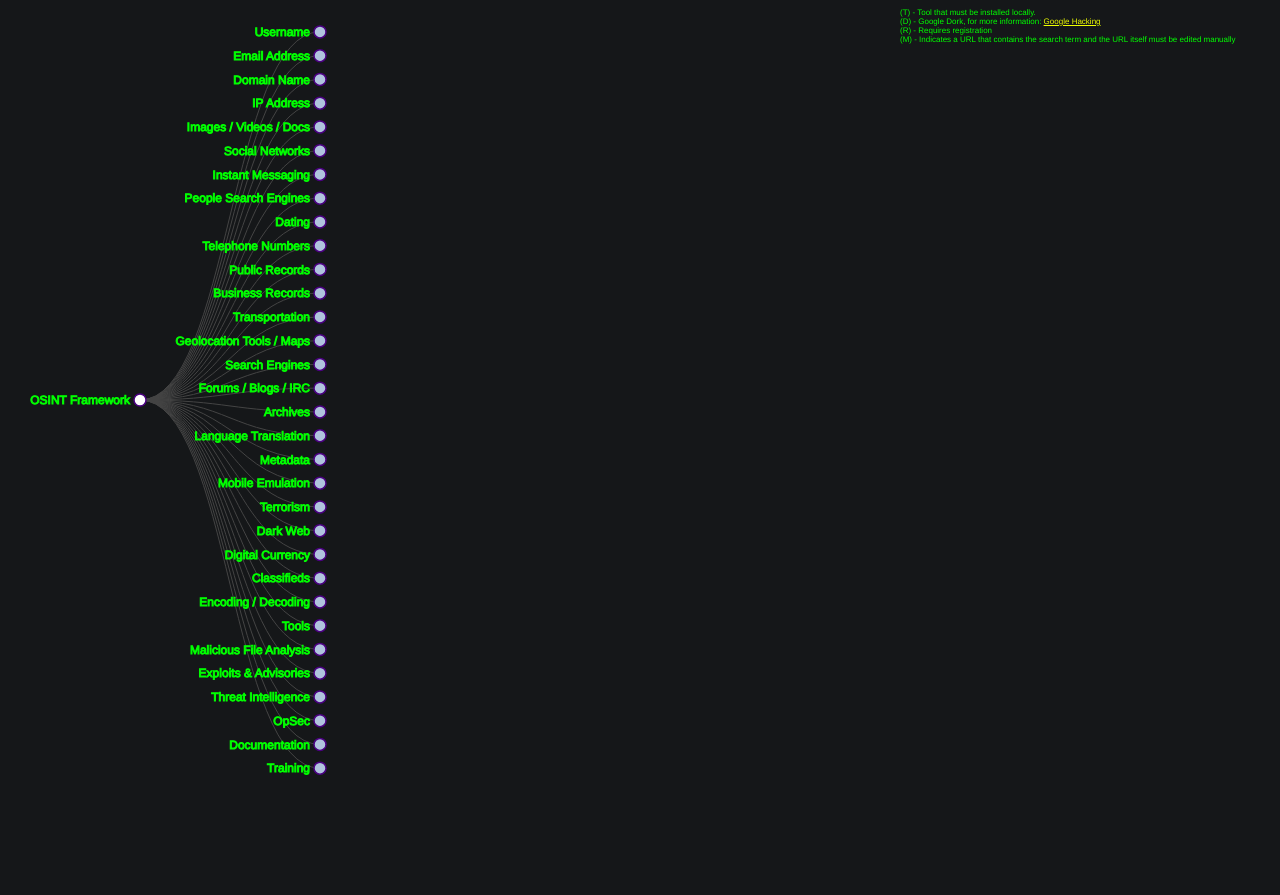
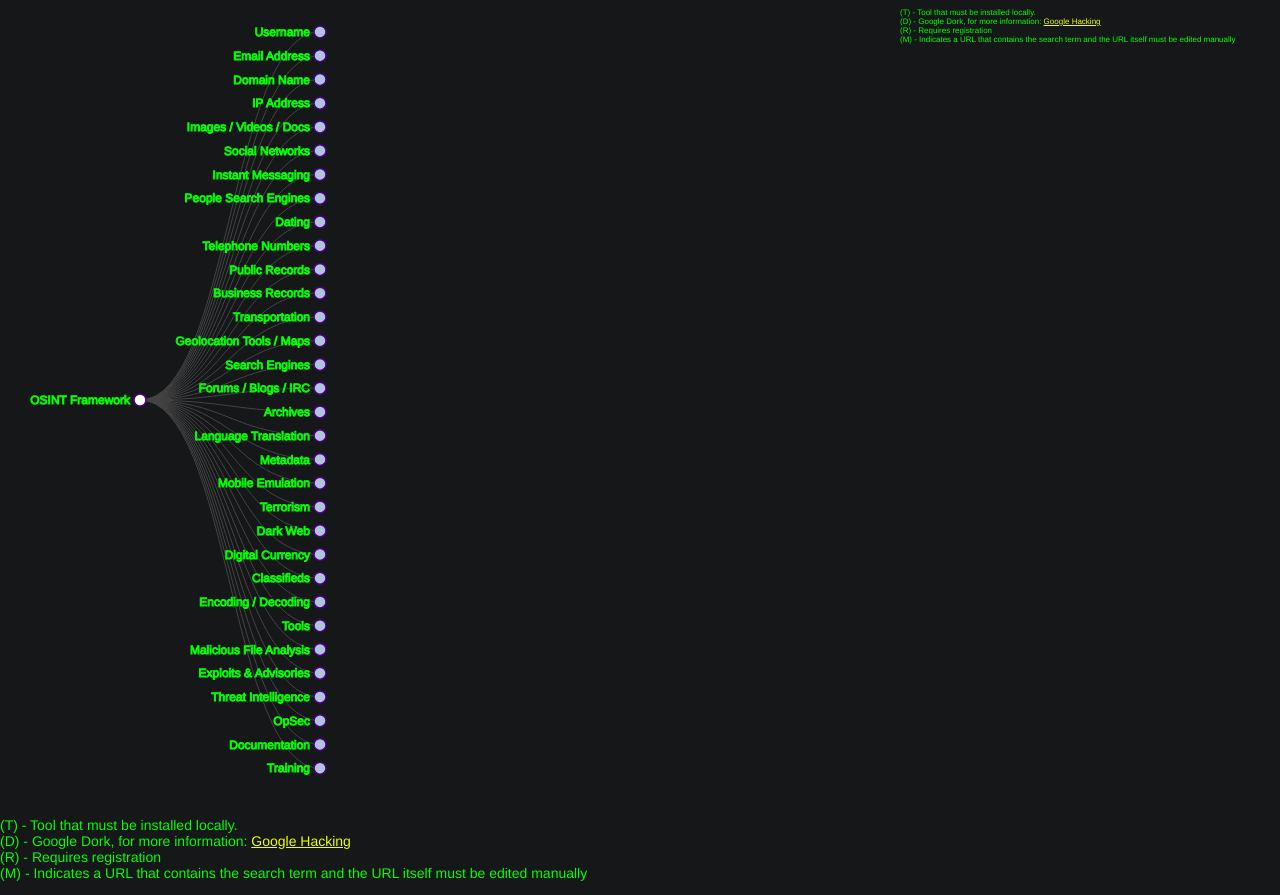
Before and after one commit to digital-clouds/osint, a website: page public/index.html in a window 1280 px wide. Before the commit the page ends 803 px from the top, so only its background shows below. Drawn offline with Linux system fonts and the light colour scheme.

Commit message:
Update index.html

```diff
--- a/public/index.html
+++ b/public/index.html
@@ -16,6 +16,11 @@
     (D) - Google Dork, for more information: <a href="https://en.wikipedia.org/wiki/Google_hacking" style="color: #eeff00">Google Hacking</a><br>
     (R) - Requires registration<br>
     (M) - Indicates a URL that contains the search term and the URL itself must be edited manually<br></p></div>
-
+    <p>
+    (T) - Tool that must be installed locally.<br>
+    (D) - Google Dork, for more information: <a href="https://en.wikipedia.org/wiki/Google_hacking" style="color: #eeff00">Google Hacking</a><br>
+    (R) - Requires registration<br>
+    (M) - Indicates a URL that contains the search term and the URL itself must be edited manually<br>
+    </p>
   </body>
 </html>
```
